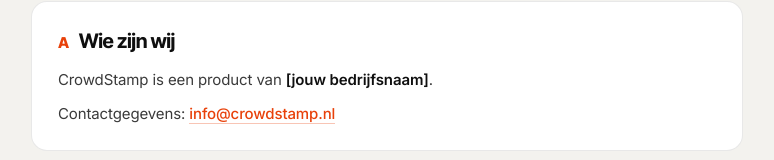
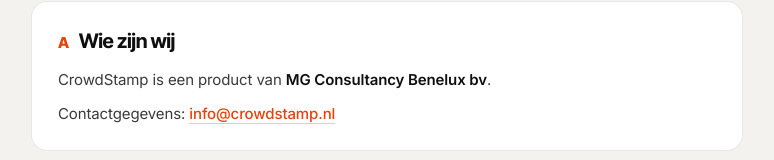
Before and after one commit to HeyoB-ai/CrowdStamp, a website: page privacy.html in a window 1280 px wide. Shown: the part 229-389 px from the top of the page, without its empty margins (253-1027 px from the left). Drawn offline with Linux system fonts and the light colour scheme.

Commit message:
Update privacy.html

```diff
--- a/privacy.html
+++ b/privacy.html
@@ -238,7 +238,7 @@
 
     <section>
       <h2><span class="mark">A</span>Wie zijn wij</h2>
-      <p>CrowdStamp is een product van <strong>[jouw bedrijfsnaam]</strong>.</p>
+      <p>CrowdStamp is een product van <strong>MG Consultancy Benelux bv</strong>.</p>
       <p>Contactgegevens: <a href="mailto:info@crowdstamp.nl">info@crowdstamp.nl</a></p>
     </section>
 
```
